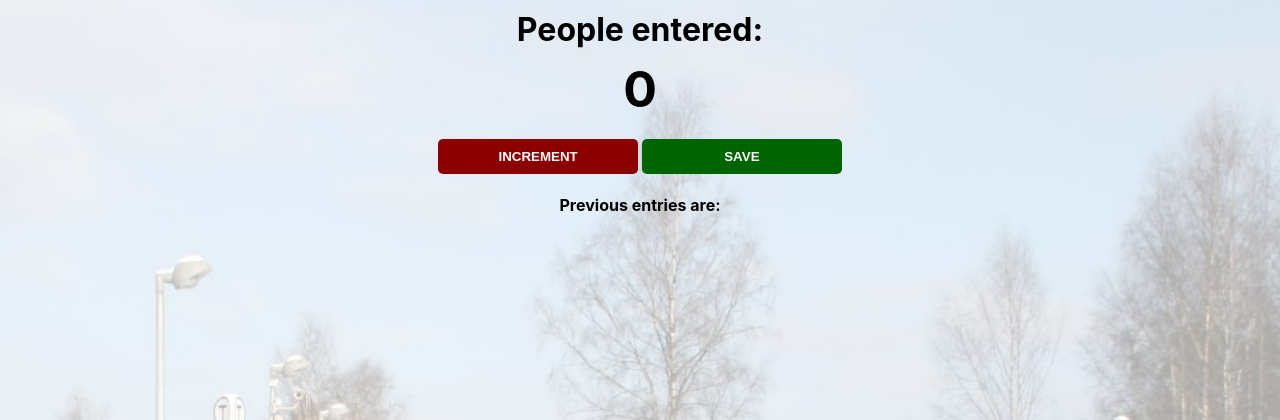
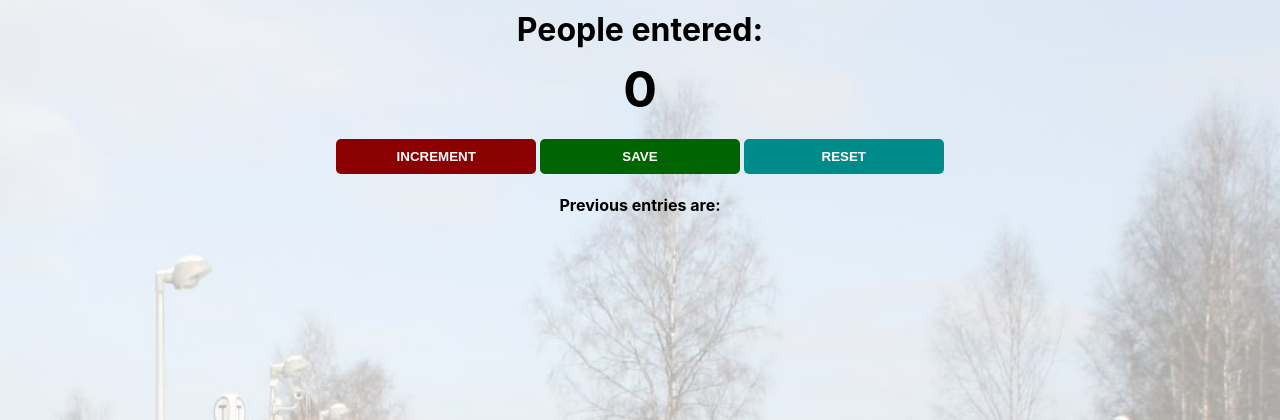
Before and after one commit to Brajesh825/FrontendProjects, a PHP site: page / in a window 1280 px wide. Shown: the top 420 px of the page. Run offline with PHP 8.4, Linux system fonts and the light colour scheme.

Commit message:
Passenger Counting App Complete

```diff
--- a/1.PassengerCountingApp/index.css
+++ b/1.PassengerCountingApp/index.css
@@ -35,3 +35,6 @@ button {
 #save-btn {
     background: darkgreen;
 }
+#reset-btn {
+    background: darkcyan;
+}
--- a/1.PassengerCountingApp/index.html
+++ b/1.PassengerCountingApp/index.html
@@ -12,6 +12,7 @@
     <h2 id="count-el">0</h2>
     <button id="increment-btn" onclick="increment()">INCREMENT</button>
     <button id="save-btn" onclick="save()">SAVE</button>
+    <button id="reset-btn" onclick="reset()">RESET</button>
     <p id="save-el">Previous entries are: </p>
     <script src="index.js"></script>
 
--- a/1.PassengerCountingApp/index.js
+++ b/1.PassengerCountingApp/index.js
@@ -2,15 +2,20 @@
 let saveEl = document.getElementById('save-el')
 let countEl= document.getElementById('count-el');
 
-count=countEl.innerText
+let count=0
+
 function increment () {
     count++
-    countEl.innerText = count
+    countEl.textContent = count
 }
+function save() {
+    let countStr = saveEl.textContent
+    countStr+= " " + count
 
-function save() {
-    let saved = saveEl.innerText
-    saved+= " " + count
-    saveEl.innerText = saved
-    console.log(count);
+    saveEl.textContent = countStr
+    reset()
 }
+function reset() {
+    count=0
+    countEl.textContent=0
+}
```
